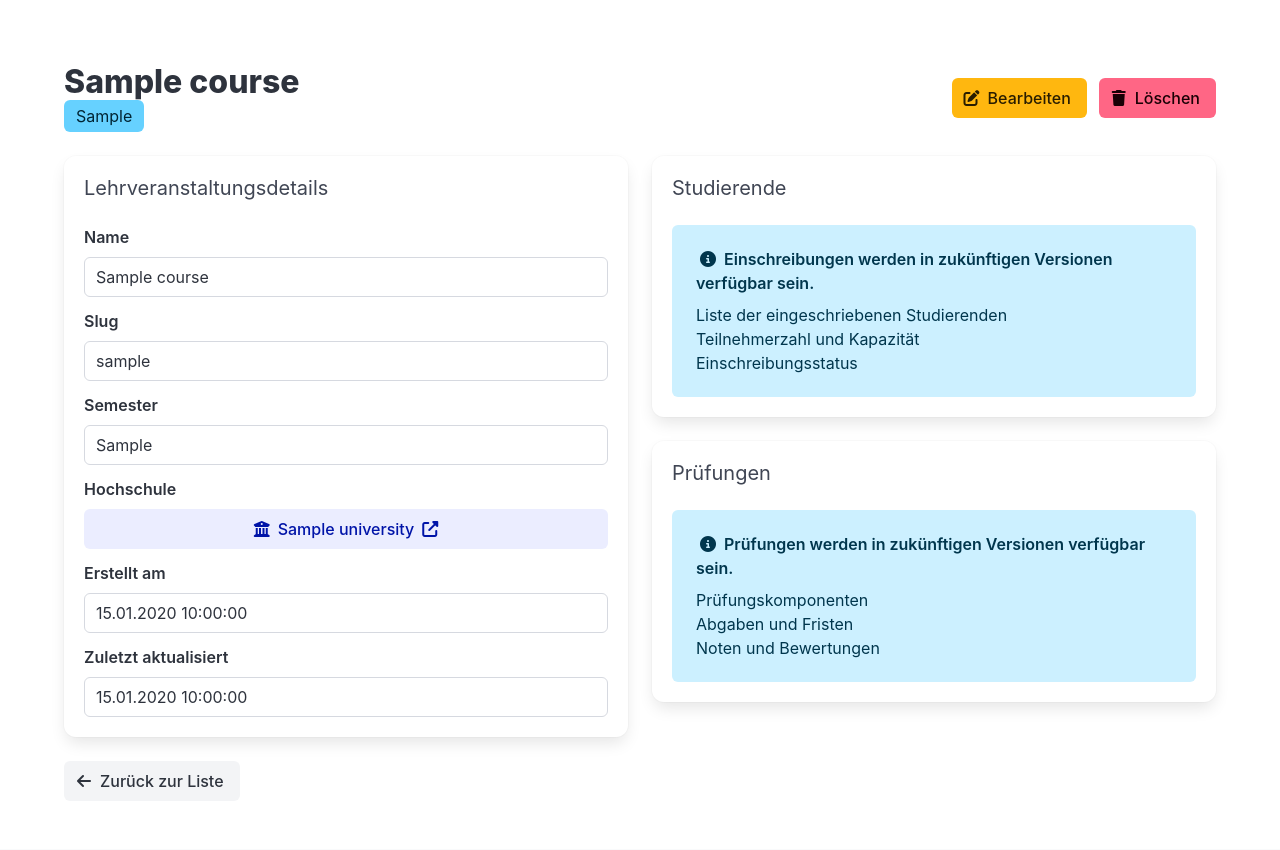
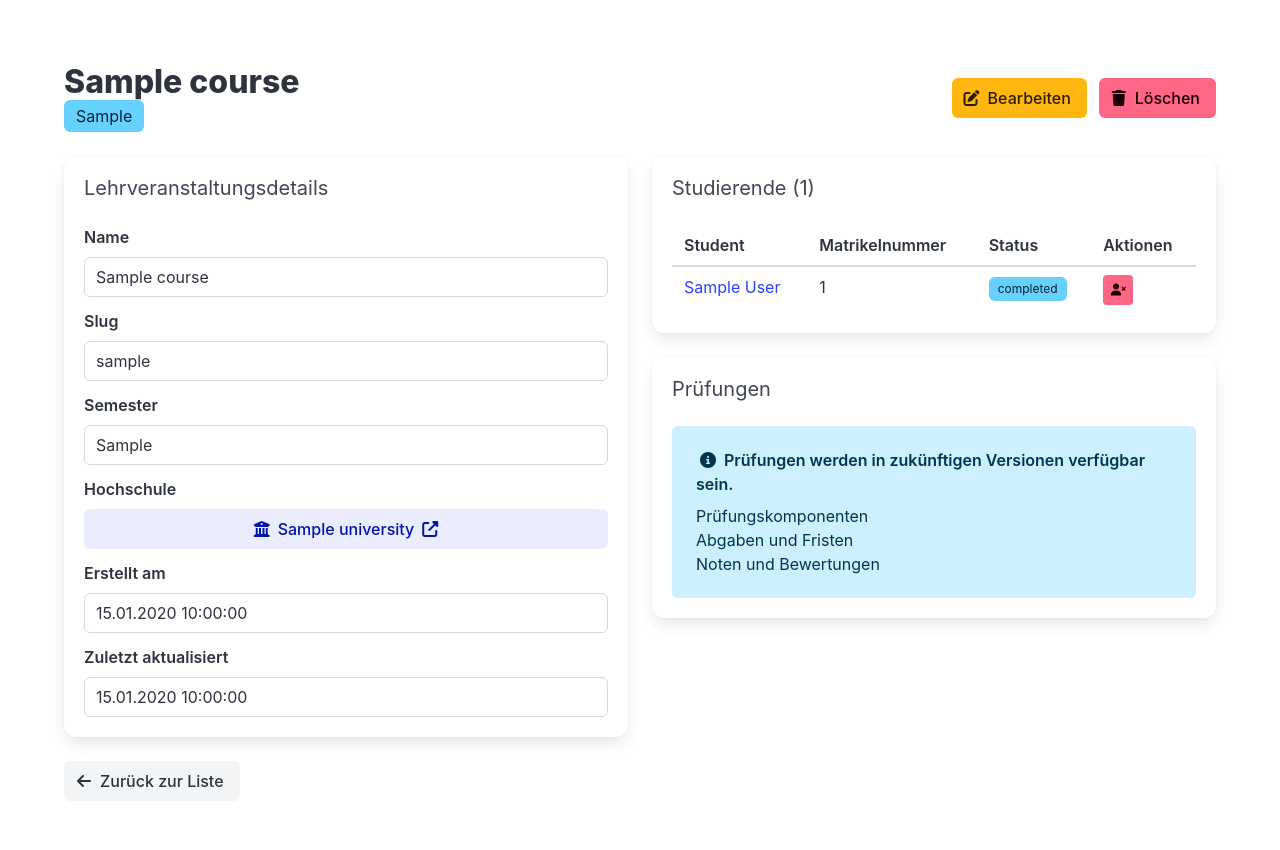
Before and after one commit to jvanvinkenroye/dozentenmanager, a Flask app: page /courses/1 in a window 1280 px wide. Shown: the part 92-942 px from the top of the page. Run offline with Flask 3, Linux system fonts and the light colour scheme; tables that the repository leaves empty hold one stand-in row (values such as "Sample post").

Commit message:
feat: implement enrollment management web interface

```diff
--- a/app/__init__.py
+++ b/app/__init__.py
@@ -147,11 +147,13 @@ def register_blueprints(app: Flask) -> None:
     """
     # Import blueprints here to avoid circular imports
     from app.routes.course import bp as course_bp
+    from app.routes.enrollment import bp as enrollment_bp
     from app.routes.student import bp as student_bp
     from app.routes.university import bp as university_bp
 
     # Register blueprints
     app.register_blueprint(course_bp)
+    app.register_blueprint(enrollment_bp)
     app.register_blueprint(student_bp)
     app.register_blueprint(university_bp)
 
--- a/app/routes/course.py
+++ b/app/routes/course.py
@@ -11,7 +11,8 @@ from flask import Blueprint, flash, redirect, render_template, request, url_for
 from sqlalchemy.exc import SQLAlchemyError
 
 import app as app_module
-from app.models.course import Course, validate_semester, generate_slug
+from app.models.course import Course, generate_slug, validate_semester
+from app.models.student import Student
 from app.models.university import University
 
 # Configure logging
@@ -94,6 +95,8 @@ def show(course_id: int) -> str | Any:
         Rendered template with course details or redirect
     """
     try:
+        from app.models.enrollment import Enrollment
+
         course = (
             app_module.db_session.query(Course)  # type: ignore[union-attr]
             .filter_by(id=course_id)
@@ -104,7 +107,30 @@ def show(course_id: int) -> str | Any:
             flash(f"Course with ID {course_id} not found.", "error")
             return redirect(url_for("course.index"))
 
-        return render_template("course/detail.html", course=course)
+        # Get enrollments for this course
+        enrollments = (
+            app_module.db_session.query(Enrollment)  # type: ignore[union-attr]
+            .filter_by(course_id=course_id)
+            .all()
+        )
+
+        # Get all students for enrollment dropdown (students not already enrolled)
+        enrolled_student_ids = [e.student_id for e in enrollments]
+        available_students = (
+            app_module.db_session.query(Student)  # type: ignore[union-attr]
+            .filter(
+                ~Student.id.in_(enrolled_student_ids) if enrolled_student_ids else True  # type: ignore[arg-type]
+            )
+            .order_by(Student.last_name, Student.first_name)
+            .all()
+        )
+
+        return render_template(
+            "course/detail.html",
+            course=course,
+            enrollments=enrollments,
+            available_students=available_students,
+        )
 
     except SQLAlchemyError as e:
         logger.error(f"Database error while fetching course: {e}")
--- a/app/templates/course/detail.html
+++ b/app/templates/course/detail.html
@@ -107,21 +107,67 @@
 
     <div class="column is-half">
         <div class="box">
-            <h2 class="subtitle">Studierende</h2>
+            <div class="level">
+                <div class="level-left">
+                    <div class="level-item">
+                        <h2 class="subtitle">Studierende ({{ enrollments|length }})</h2>
+                    </div>
+                </div>
+                <div class="level-right">
+                    <div class="level-item">
+                        {% if available_students %}
+                        <button class="button is-success is-small" onclick="document.getElementById('enroll-modal').classList.add('is-active')">
+                            <span class="icon"><i class="fas fa-user-plus"></i></span>
+                            <span>Einschreiben</span>
+                        </button>
+                        {% endif %}
+                    </div>
+                </div>
+            </div>
 
+            {% if enrollments %}
+            <table class="table is-fullwidth is-hoverable is-striped">
+                <thead>
+                    <tr>
+                        <th>Student</th>
+                        <th>Matrikelnummer</th>
+                        <th>Status</th>
+                        <th>Aktionen</th>
+                    </tr>
+                </thead>
+                <tbody>
+                    {% for enrollment in enrollments %}
+                    <tr>
+                        <td>
+                            <a href="{{ url_for('student.show', student_id=enrollment.student.student_id) }}">
+                                {{ enrollment.student.first_name }} {{ enrollment.student.last_name }}
+                            </a>
+                        </td>
+                        <td>{{ enrollment.student.student_id }}</td>
+                        <td>
+                            <span class="tag {% if enrollment.status == 'active' %}is-success{% elif enrollment.status == 'completed' %}is-info{% else %}is-warning{% endif %}">
+                                {{ enrollment.status }}
+                            </span>
+                        </td>
+                        <td>
+                            <form method="post" action="{{ url_for('enrollment.unenroll') }}" style="display: inline;">
+                                <input type="hidden" name="student_id" value="{{ enrollment.student.id }}">
+                                <input type="hidden" name="course_id" value="{{ course.id }}">
+                                <input type="hidden" name="redirect_to" value="course">
+                                <button type="submit" class="button is-danger is-small" onclick="return confirm('Studierende/n wirklich austragen?')">
+                                    <span class="icon is-small"><i class="fas fa-user-times"></i></span>
+                                </button>
+                            </form>
+                        </td>
+                    </tr>
+                    {% endfor %}
+                </tbody>
+            </table>
+            {% else %}
             <div class="notification is-info is-light">
-                <p class="has-text-weight-semibold">
-                    <span class="icon">
-                        <i class="fas fa-info-circle"></i>
-                    </span>
-                    Einschreibungen werden in zukünftigen Versionen verfügbar sein.
-                </p>
-                <ul class="mt-2">
-                    <li>Liste der eingeschriebenen Studierenden</li>
-                    <li>Teilnehmerzahl und Kapazität</li>
-                    <li>Einschreibungsstatus</li>
-                </ul>
+                Keine Studierenden eingeschrieben.
             </div>
+            {% endif %}
         </div>
 
         <div class="box">
@@ -152,4 +198,41 @@
         <span>Zurück zur Liste</span>
     </a>
 </div>
+
+<!-- Enroll Student Modal -->
+<div id="enroll-modal" class="modal">
+    <div class="modal-background" onclick="document.getElementById('enroll-modal').classList.remove('is-active')"></div>
+    <div class="modal-card">
+        <header class="modal-card-head">
+            <p class="modal-card-title">Studierenden einschreiben</p>
+            <button class="delete" aria-label="close" onclick="document.getElementById('enroll-modal').classList.remove('is-active')"></button>
+        </header>
+        <form method="post" action="{{ url_for('enrollment.enroll') }}">
+            <section class="modal-card-body">
+                <input type="hidden" name="course_id" value="{{ course.id }}">
+                <input type="hidden" name="redirect_to" value="course">
+
+                <div class="field">
+                    <label class="label">Student auswählen</label>
+                    <div class="control">
+                        <div class="select is-fullwidth">
+                            <select name="student_id" required>
+                                <option value="">Bitte wählen...</option>
+                                {% for student in available_students %}
+                                <option value="{{ student.id }}">
+                                    {{ student.last_name }}, {{ student.first_name }} ({{ student.student_id }})
+                                </option>
+                                {% endfor %}
+                            </select>
+                        </div>
+                    </div>
+                </div>
+            </section>
+            <footer class="modal-card-foot">
+                <button type="submit" class="button is-success">Einschreiben</button>
+                <button type="button" class="button" onclick="document.getElementById('enroll-modal').classList.remove('is-active')">Abbrechen</button>
+            </footer>
+        </form>
+    </div>
+</div>
 {% endblock %}
```
Also changed, not shown: app/routes/enrollment.py (added, +255 -0 lines).
